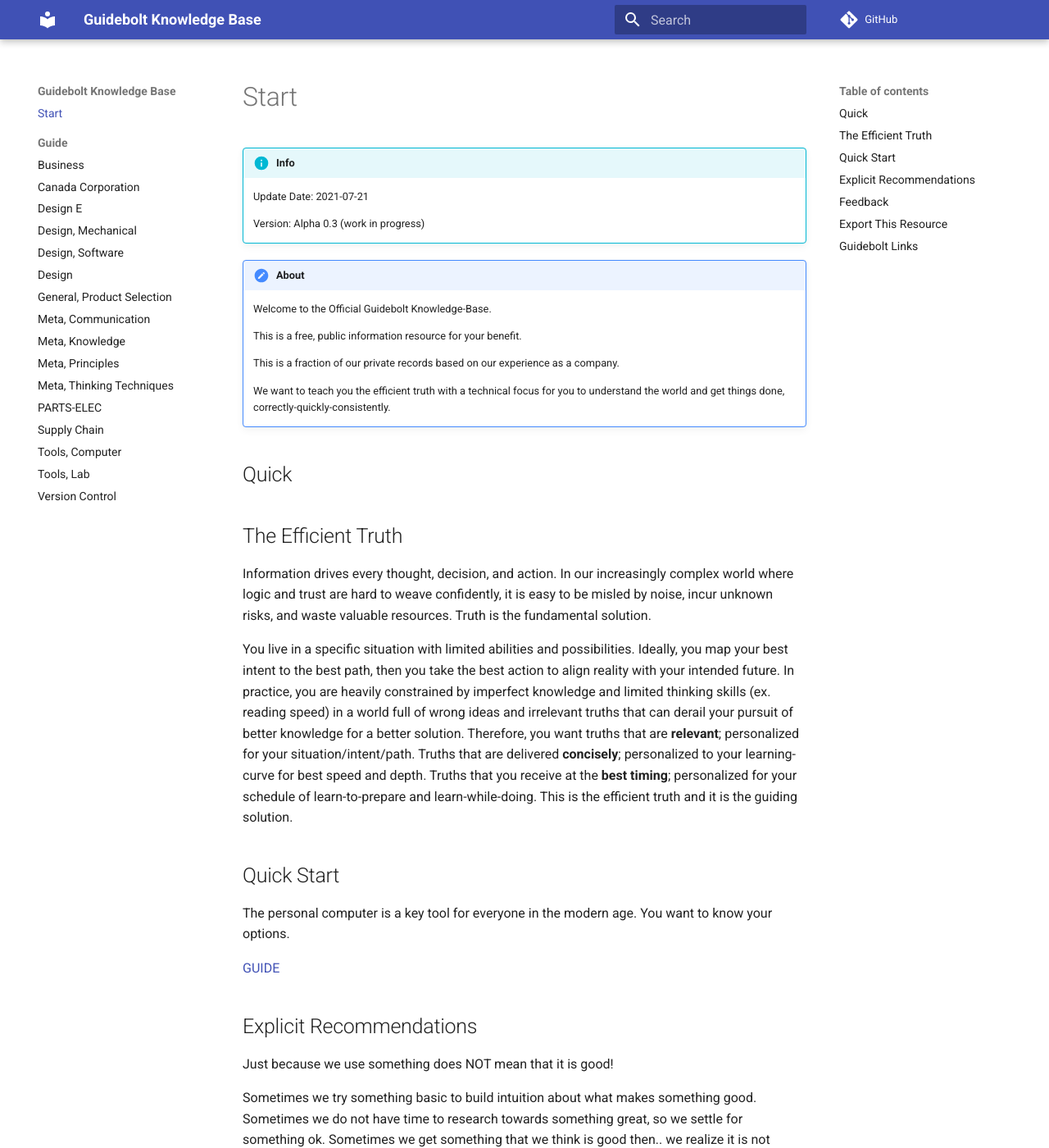
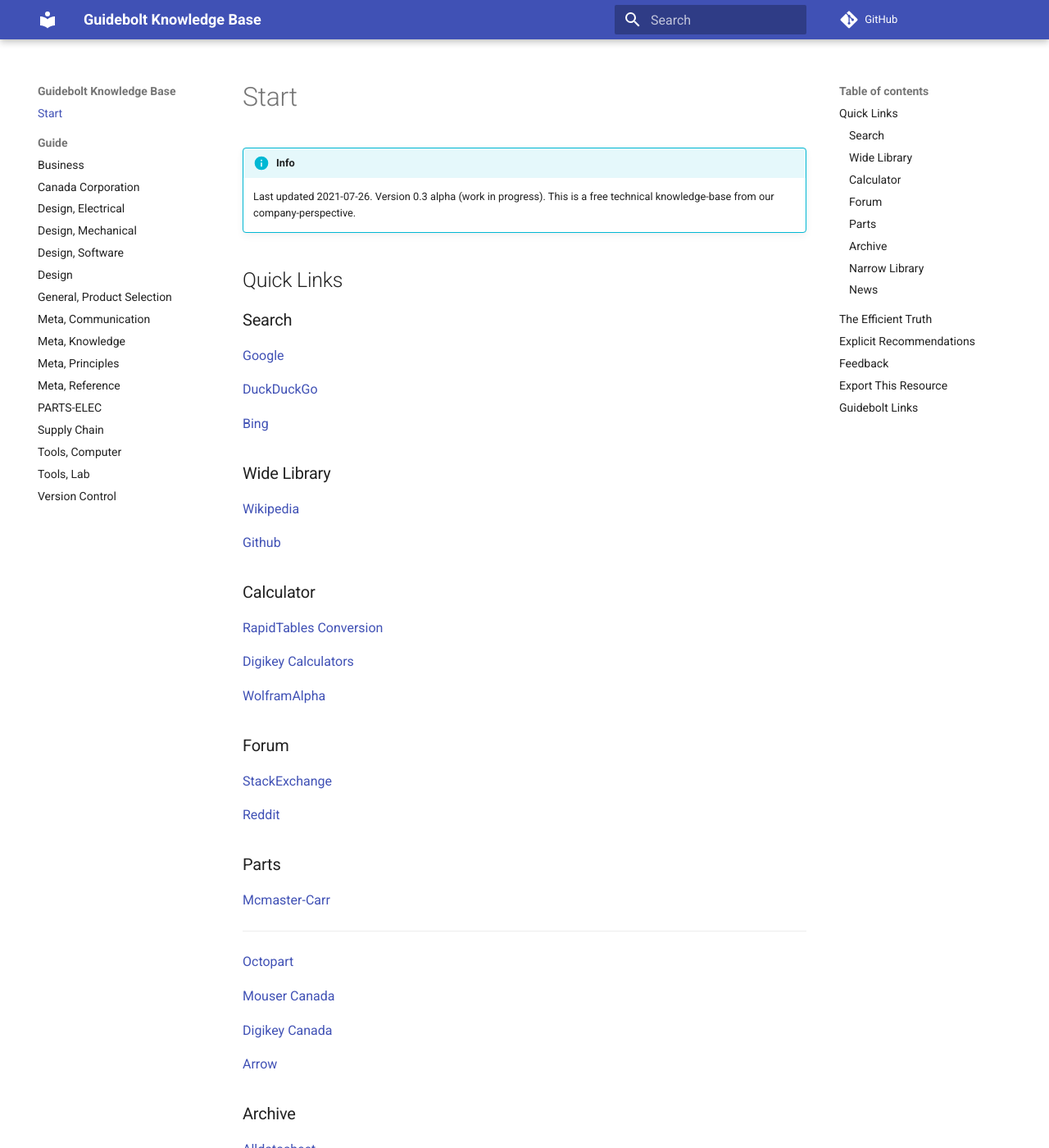
Before and after one commit to Guidebolt/knowledge, an MkDocs documentation site: the page built from docs/README.md, in a window 1280 px wide and 1400 px high. Shown: the whole window at 82% size. Built offline with MkDocs 1.6.1 and Material for MkDocs 9.7.7, drawn with Linux system fonts in a browser that asks for light colours; comment, search, counter and statistics services are not loaded; some of the changed text lies outside the part shown.

Commit message:
assorted

```diff
--- a/docs/README.md
+++ b/docs/README.md
@@ -2,33 +2,79 @@
 
 !!! Info
 
-	Update Date: 2021-07-21
+	Last updated 2021-07-26. Version 0.3 alpha (work in progress). This is a free technical knowledge-base from our company-perspective.
 
-	Version: Alpha 0.3 (work in progress)
+## Quick Links
 
-!!! About
+### Search
 
-	Welcome to the Official Guidebolt Knowledge-Base.
+[Google](https://www.google.com/)
 
-	This is a free, public information resource for your benefit.
+[DuckDuckGo](https://duckduckgo.com/)
 
-	This is a fraction of our private records based on our experience as a company.
+[Bing](https://www.bing.com)
 
-	We want to teach you the efficient truth with a technical focus for you to understand the world and get things done, correctly-quickly-consistently.
+### Wide Library
 
-## Quick
+[Wikipedia](https://en.wikipedia.org)
+
+[Github](https://github.com/)
+
+### Calculator
+
+[RapidTables Conversion](https://www.rapidtables.com/convert/index.html)
+
+[Digikey Calculators](https://www.digikey.ca/en/resources/online-conversion-calculators)
+
+[WolframAlpha](https://www.wolframalpha.com/)
+
+### Forum
+
+[StackExchange](https://stackexchange.com/)
+
+[Reddit](https://www.reddit.com/)
+
+### Parts
+
+[Mcmaster-Carr](https://www.mcmaster.com/)
+
+---
+
+[Octopart](https://octopart.com/)
+
+[Mouser Canada](https://www.mouser.ca/)
+
+[Digikey Canada](https://www.digikey.ca/)
+
+[Arrow](https://www.arrow.com/)
+
+### Archive
+
+[Alldatasheet](https://www.alldatasheet.com/)
+
+[Internet Archive](https://archive.org/)
+
+### Narrow Library
+
+[MatWeb](http://www.matweb.com/)
+
+[Wikichip](https://en.wikichip.org/wiki/WikiChip)
+
+### News
+
+[Anandtech](https://www.anandtech.com/)
+
+[Tom's Hardware](https://www.tomshardware.com/)
+
+[HydraulicsPneumatics](https://www.hydraulicspneumatics.com/)
+
+##
 
 ## The Efficient Truth
 
 Information drives every thought, decision, and action. In our increasingly complex world where logic and trust are hard to weave confidently, it is easy to be misled by noise, incur unknown risks, and waste valuable resources. Truth is the fundamental solution.
 
 You live in a specific situation with limited abilities and possibilities. Ideally, you map your best intent to the best path, then you take the best action to align reality with your intended future. In practice, you are heavily constrained by imperfect knowledge and limited thinking skills (ex. reading speed) in a world full of wrong ideas and irrelevant truths that can derail your pursuit of better knowledge for a better solution. Therefore, you want truths that are **relevant**; personalized for your situation/intent/path. Truths that are delivered **concisely**; personalized to your learning-curve for best speed and depth. Truths that you receive at the **best timing**; personalized for your schedule of learn-to-prepare and learn-while-doing. This is the efficient truth and it is the guiding solution.
-
-## Quick Start
-
-The personal computer is a key tool for everyone in the modern age. You want to know your options.
-
-[GUIDE](/guide/tools-computer)
 
 ## Explicit Recommendations
 
```
Also changed, not shown: docs/guide/business.md (+4 -0 lines), docs/guide/design-e.md (+19 -7 lines), docs/guide/design-s.md (+1 -1 lines), docs/guide/meta-reference.md (renamed from docs/guide/meta-thinking.md, +3 -1 lines), docs/guide/supply-chain.md (+2 -0 lines).
